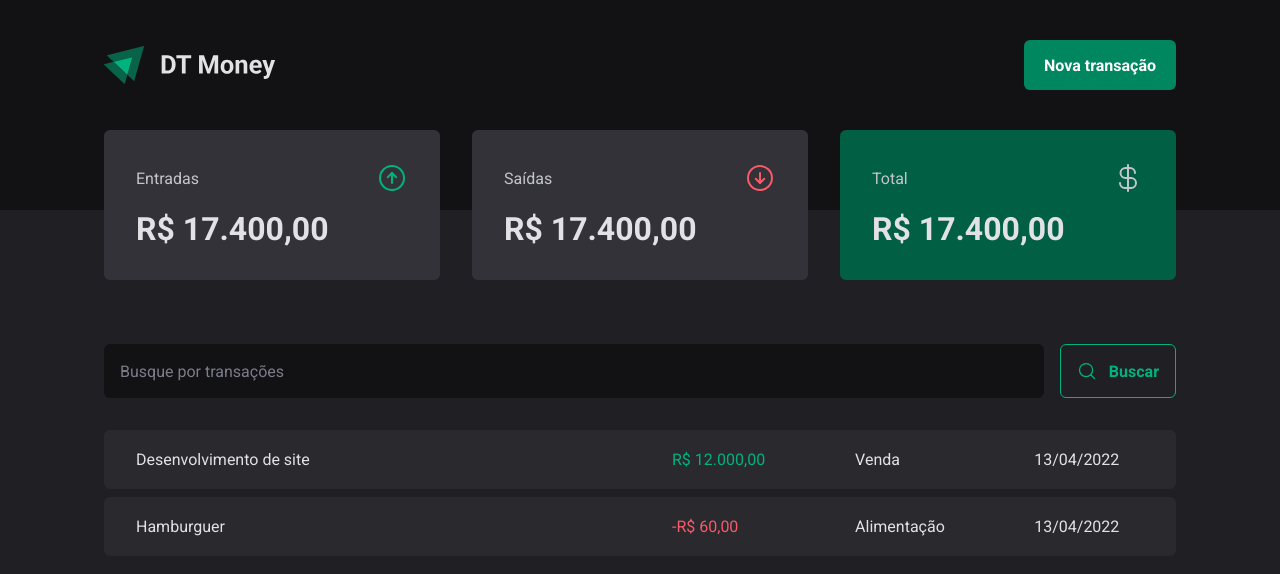
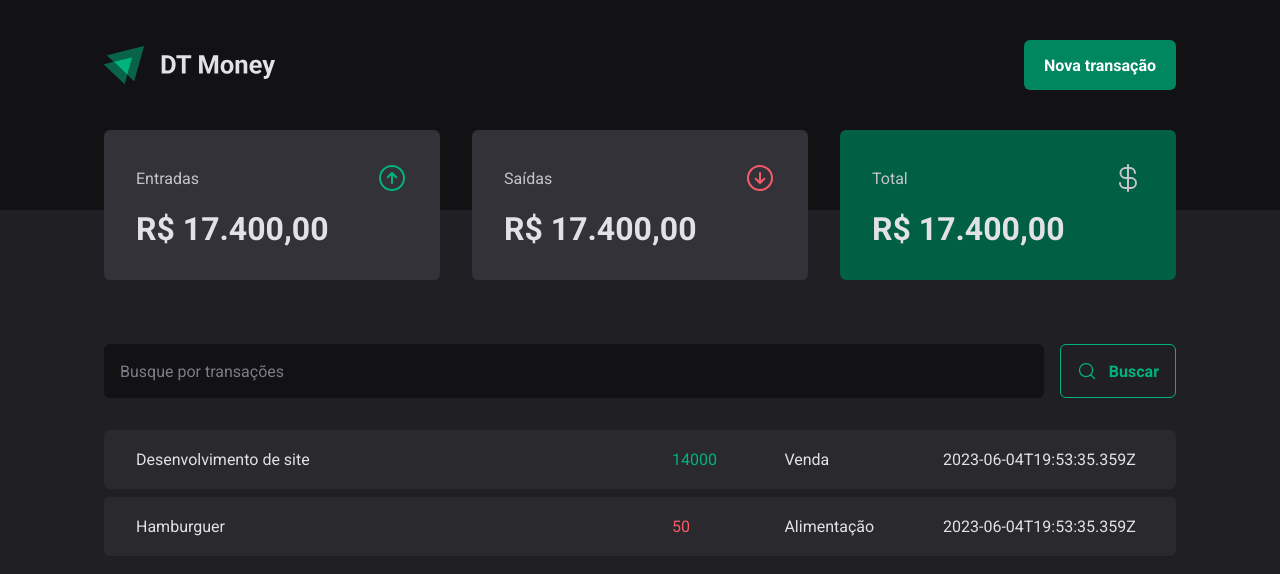
Before and after one commit to tuorjp/dt-money-ignite, a React (Vite) app: page / in a window 1280 px wide. Shown: the top 574 px of the page. Built offline with nearby package versions, Linux system fonts and the light colour scheme; data requests are answered from the project's data file.

Commit message:
feat: :sparkles: first requisition made to endpoint and map on transactions table

```diff
--- a/src/pages/Transactions/index.tsx
+++ b/src/pages/Transactions/index.tsx
@@ -1,10 +1,38 @@
 /* eslint-disable prettier/prettier */
+import { useEffect, useState } from 'react'
 import { Header } from '../../components/Header'
 import { Summary } from '../../components/Summary'
 import { SearchForm } from './components/SearchForm'
 import { PriceHighlight, TransactionsContainer, TransactionsTable } from './styles'
 
+interface Transaction {
+  id: number
+  description: string
+  type: 'income' | 'outcome'
+  price: number
+  category: string
+  createdAt: string
+}
+
 export function Transactions() {
+  const [transactions, setTransactions] = useState<Transaction[]>([])
+
+  async function loadTransactions() {
+    const response = await fetch('http://localhost:3333/transactions')
+    const data = await response.json()
+    setTransactions(data)
+  }
+
+  useEffect(() => {
+    loadTransactions()
+  })
+
+  // useEffect(() => {
+  // fetch('http://localhost:3333/transactions')
+  //  .then(response => response.json())
+  //  .then(data => console.log(data))
+  // }, [])
+
   return (
     <div>
       <Header />
@@ -14,22 +42,18 @@
         <SearchForm />
         <TransactionsTable>
           <tbody>
-            <tr>
-              <td width='50%'>Desenvolvimento de site</td>
-              <td>
-                <PriceHighlight variant='income'>R$ 12.000,00</PriceHighlight>
-              </td>
-              <td>Venda</td>
-              <td>13/04/2022</td>
-            </tr>
-            <tr>
-              <td width='50%'>Hamburguer</td>
-              <td>
-                <PriceHighlight variant='outcome'>-R$ 60,00</PriceHighlight>
-              </td>
-              <td>Alimentação</td>
-              <td>13/04/2022</td>
-            </tr>
+            {transactions.map(transaction => {
+              return(
+                <tr key={transaction.id}>
+                  <td width='50%'>{transaction.description}</td>
+                  <td>
+                    <PriceHighlight variant={transaction.type}>{transaction.price}</PriceHighlight>
+                  </td>
+                  <td>{transaction.category}</td>
+                  <td>{transaction.createdAt}</td>
+                </tr>
+              )
+            })}
           </tbody>
         </TransactionsTable>
       </TransactionsContainer>
```
